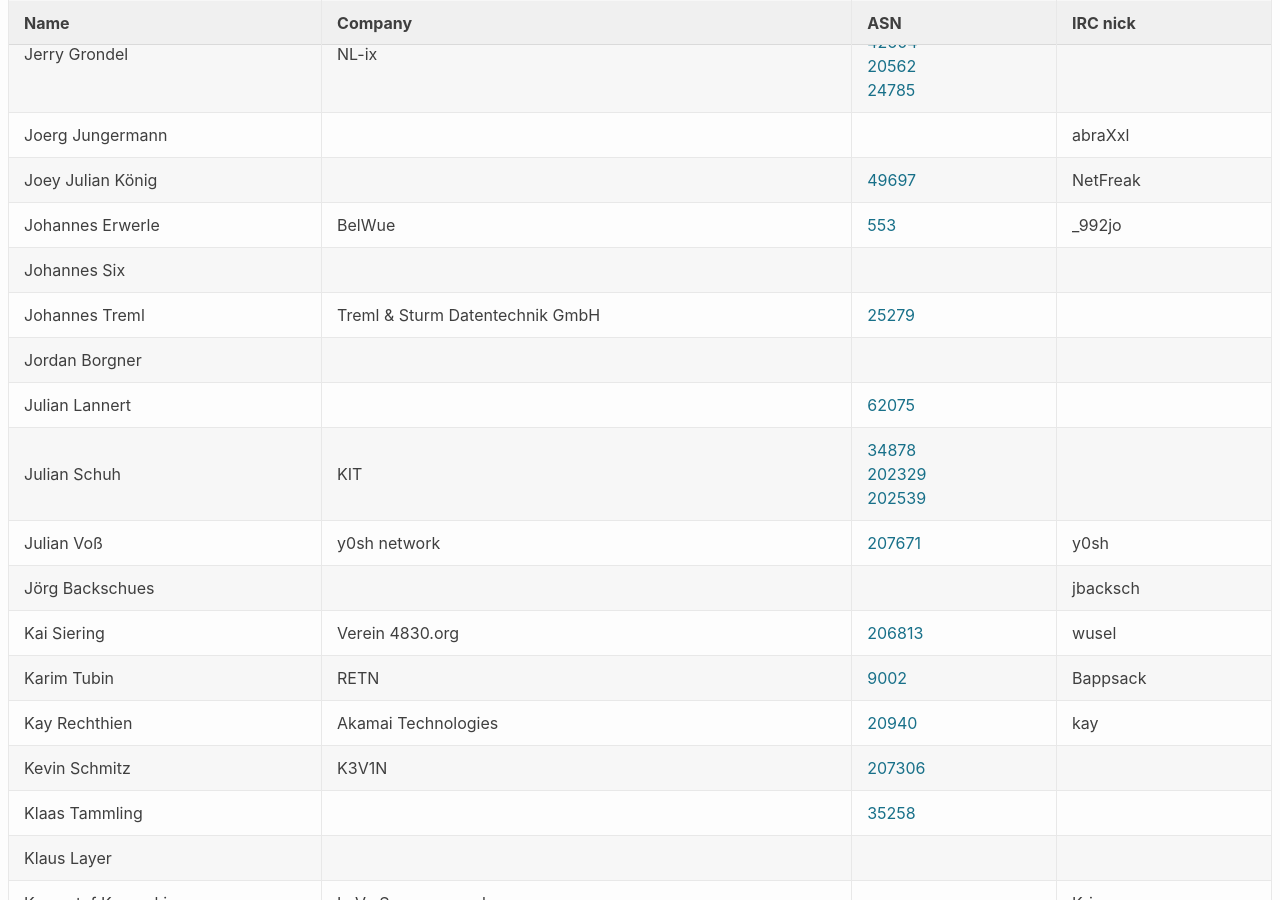
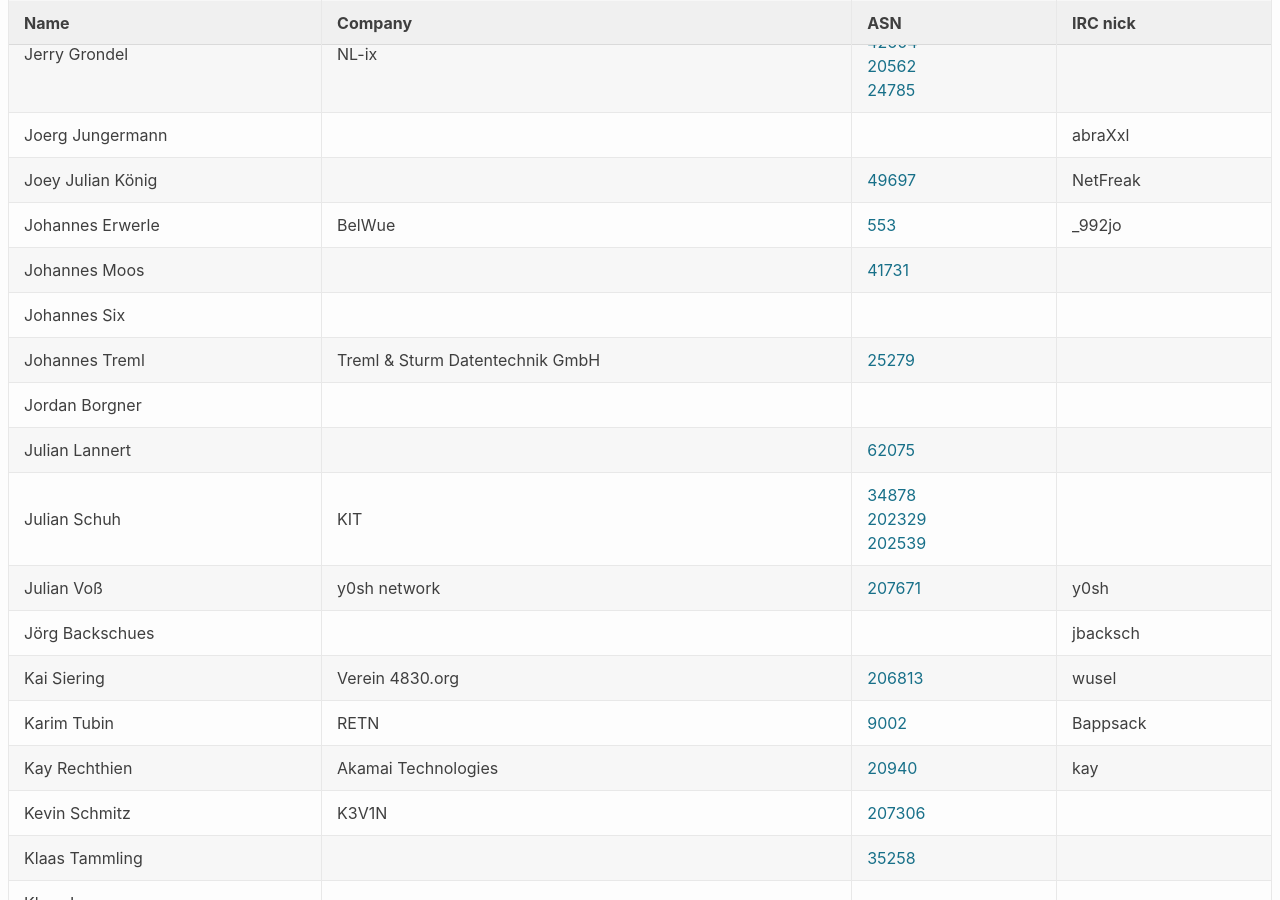
Before and after one commit to denog/pretix-attendeelist, a Jekyll site: the page built from index.markdown, in a window 1280 px wide and 900 px high, scrolled down 4507 px. Built offline with Jekyll 4.4.1, drawn with Linux system fonts in a browser that asks for light colours.

Commit message:
Latest data: Fri Oct 16 19:30:41 UTC 2020

```diff
--- a/_data/attendees.json
+++ b/_data/attendees.json
@@ -582,6 +582,12 @@
     "asn": "553"
   },
   {
+    "name": "Johannes Moos",
+    "company": null,
+    "irc": null,
+    "asn": "41731"
+  },
+  {
     "name": "Johannes Six",
     "company": null,
     "irc": null,
```
